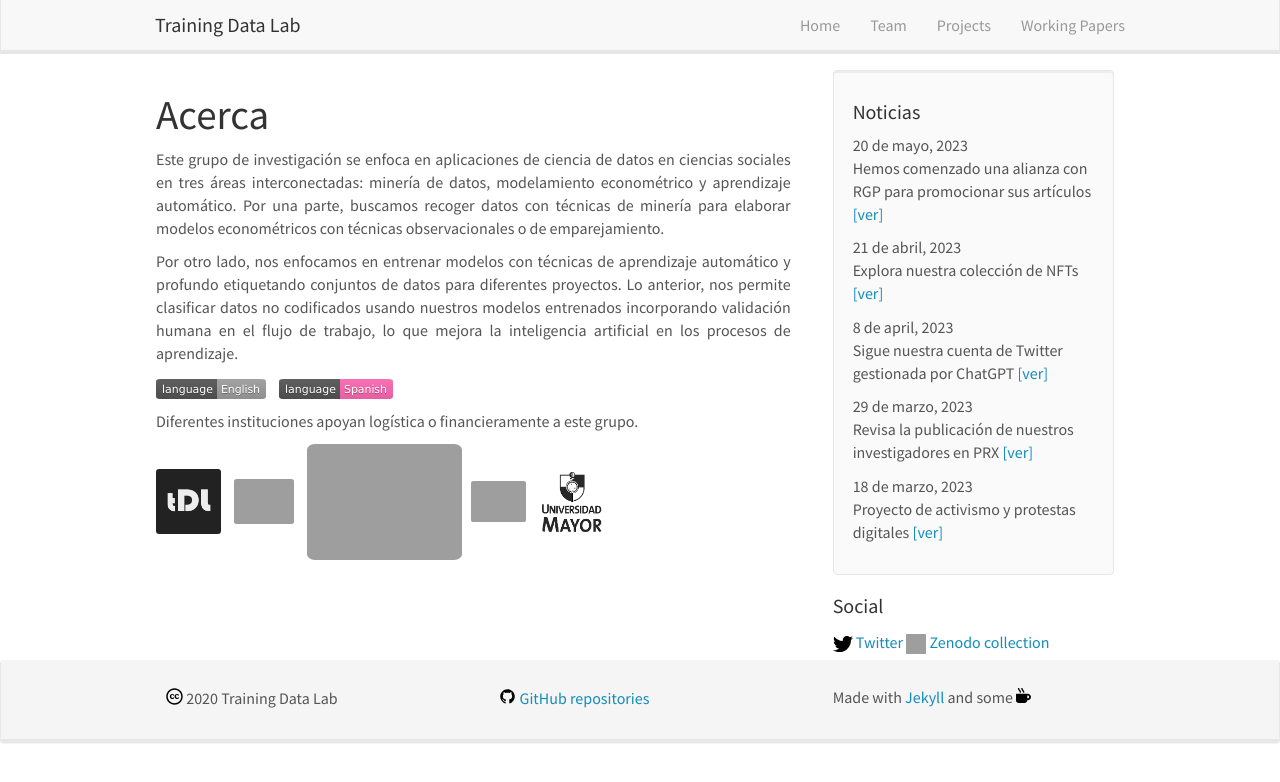
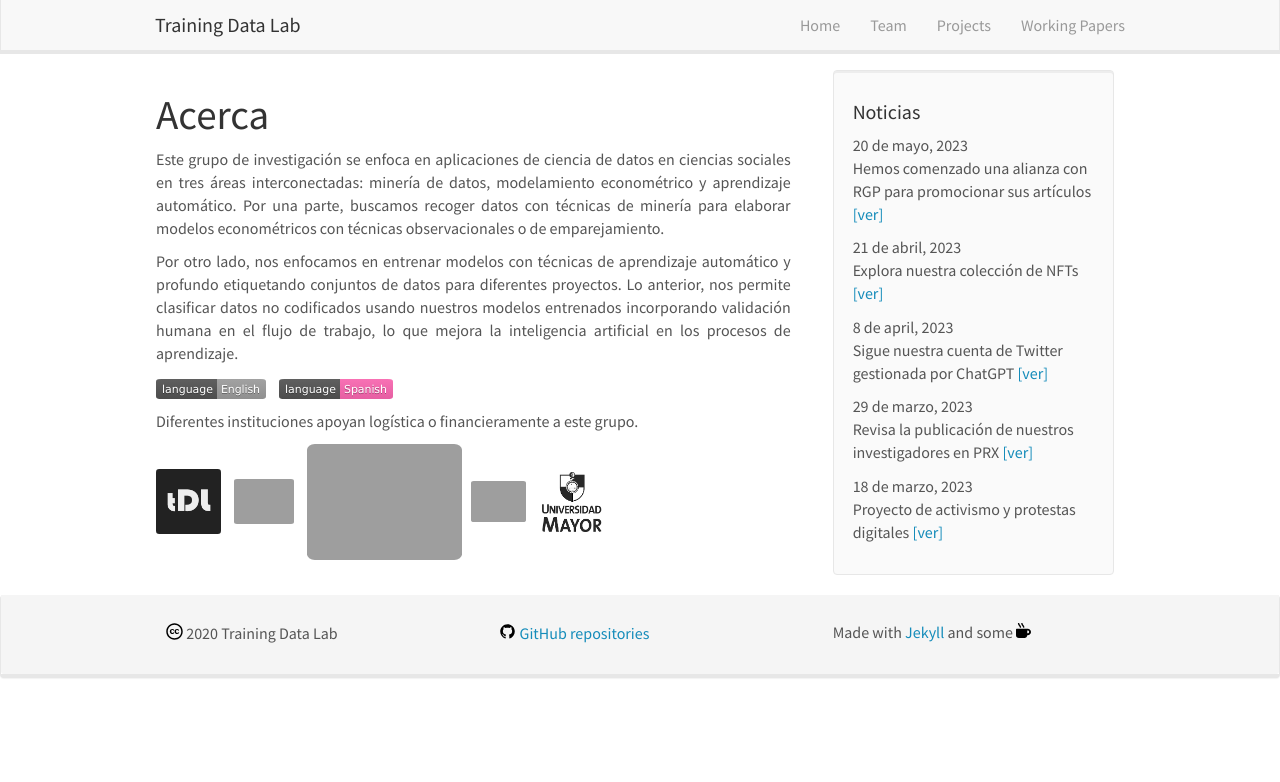
Before and after one commit to training-datalab/old-training-datalab.com, a Jekyll site: the page built from _pages/about_spanish.md, in a window 1280 px wide. Shown: the top 782 px of the page. Built offline with Jekyll 4.4.1, drawn with Linux system fonts in a browser that asks for light colours; nearby versions of some CDN libraries.

Commit message:
Revert "Update homespanish.html"
This reverts commit d12b59fb6979dacc8756e372fb7a40942e245497.

```diff
--- a/_layouts/homespanish.html
+++ b/_layouts/homespanish.html
@@ -9,7 +9,4 @@ layout: default
   </div>
   <div id="newsid" class="col-sm-4" >
 	{% include news_spanish.html %}
-  <h4>Social</h4>
-  <img src="{{ site.url }}{{ site.baseurl }}/images/svg/twitter.svg" alt="Twitter" height="20" width="20" /> <a href="https://twitter.com/tDataLab" target="_blank">Twitter</a>
-  <img src="{{ site.url }}{{ site.baseurl }}/images/svg/zenodo.svg" alt="Zenodo" height="20" width="20" /> <a href="https://zenodo.org/communities/tdl" target="_blank">Zenodo collection</a>
   </div>
```
